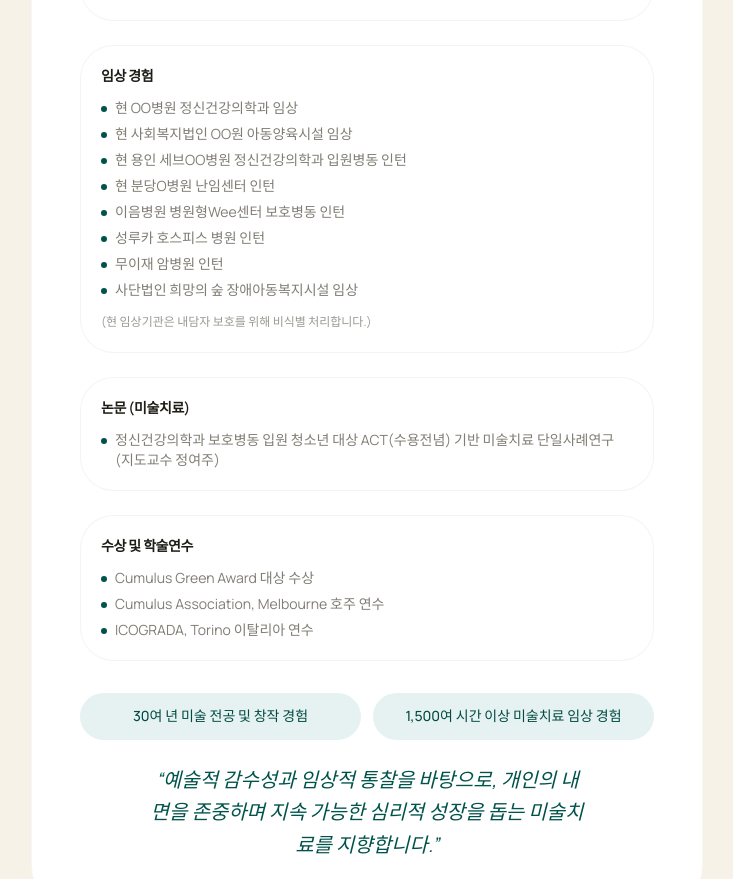
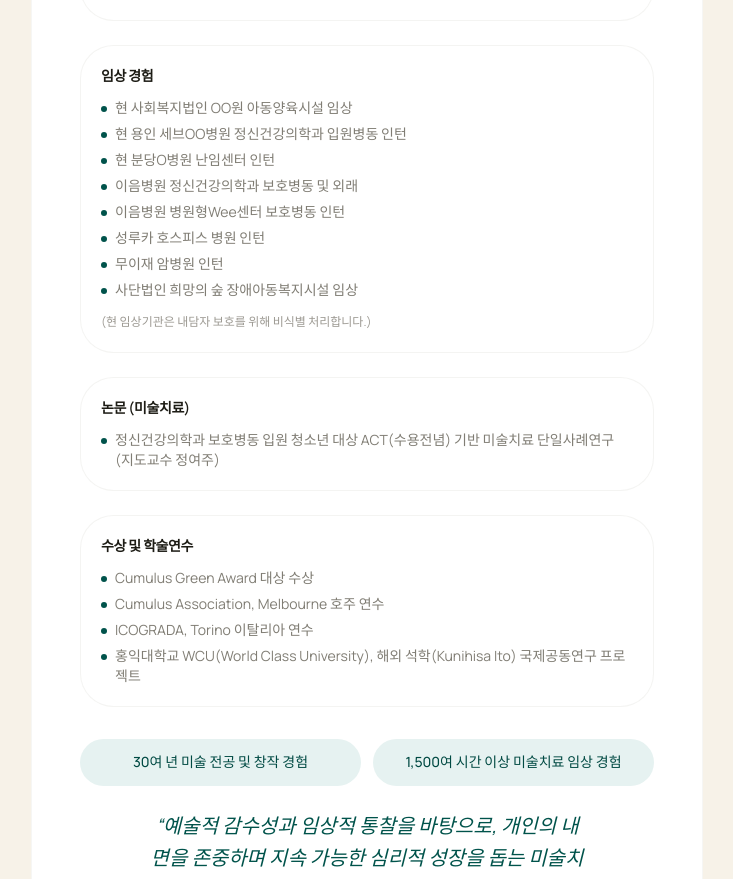
Before and after one commit to act-art-center/actartcenter.com, a Next.js app: page /team in a window 1280 px wide. Shown: the part 1689-2568 px from the top of the page, without its empty margins (273-1006 px from the left). Built offline with nearby package versions, Linux system fonts and the light colour scheme.

Commit message:
Update therapist clinical and research experience

```diff
--- a/src/app/team/page.tsx
+++ b/src/app/team/page.tsx
@@ -265,10 +265,10 @@ export default function TeamPage() {
                 <h2 className="text-night font-semibold text-sm mb-3">임상 경험</h2>
                 <ul className="space-y-1.5 text-sm text-charcoal/70">
                   {[
-                    "현 OO병원 정신건강의학과 임상",
                     "현 사회복지법인 OO원 아동양육시설 임상",
                     "현 용인 세브OO병원 정신건강의학과 입원병동 인턴",
                     "현 분당O병원 난임센터 인턴",
+                    "이음병원 정신건강의학과 보호병동 및 외래",
                     "이음병원 병원형Wee센터 보호병동 인턴",
                     "성루카 호스피스 병원 인턴",
                     "무이재 암병원 인턴",
@@ -304,6 +304,7 @@ export default function TeamPage() {
                     "Cumulus Green Award 대상 수상",
                     "Cumulus Association, Melbourne 호주 연수",
                     "ICOGRADA, Torino 이탈리아 연수",
+                    "홍익대학교 WCU(World Class University), 해외 석학(Kunihisa Ito) 국제공동연구 프로젝트",
                   ].map((item) => (
                     <li key={item} className="flex items-start gap-2">
                       <span className="w-1.5 h-1.5 mt-2 rounded-full bg-primary-500 shrink-0" />
```
